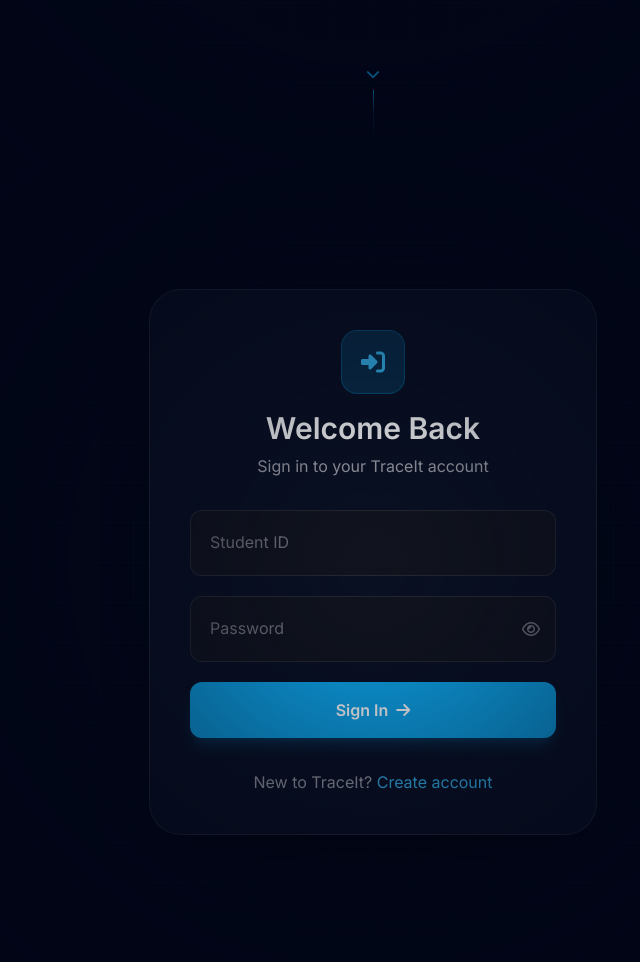
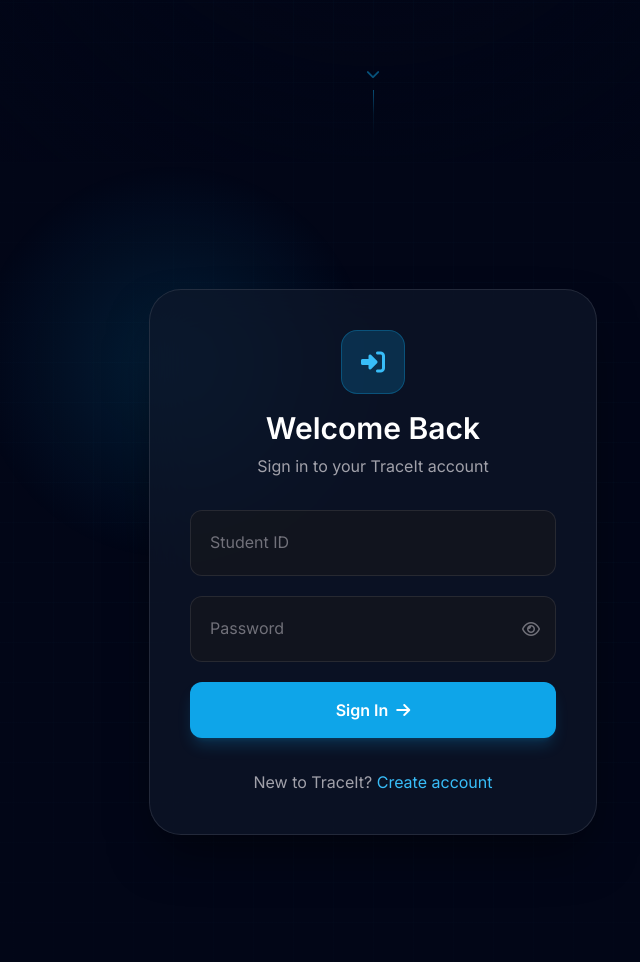
Before and after one commit to ikigai404/mini-project, a PHP site: page / in a window 1280 px wide. Shown: the part 638-1600 px from the top of the page, without its empty margins (267-907 px from the left). Run offline with PHP 8.4, Linux system fonts and the light colour scheme; data comes from the database, SQL or seed files in the repository; some libraries are stand-ins or nearby versions.

Commit message:
ui changes #1

```diff
--- a/index.php
+++ b/index.php
@@ -172,9 +172,9 @@
             position: fixed;
             width: 400px; height: 400px;
             background: radial-gradient(circle, rgba(14, 165, 233, 0.15) 0%, transparent 70%);
-            border-radius: 50%;
+            border-radius: 50%; pointer-events: none;
             pointer-events: none;
-            transform: translate(-50%, -50%);
+            transform: translate(-50%, -50%) translateZ(-1px);
             z-index: 1;
             transition: opacity 0.3s ease;
         }
@@ -183,10 +183,13 @@
         .map-fade { animation: mapFadeIn 0.5s ease-out; }
         @keyframes mapFadeIn { from { opacity: 0; transform: scale(0.98); } to { opacity: 1; transform: scale(1); } }
         #mapWrapper { transition: all 0.5s cubic-bezier(0.4, 0, 0.2, 1); }
+
+        /* Prevent glow from appearing over modals/panels */
+        .glass-panel, .modal-overlay > div { position: relative; z-index: 50; }
     </style>
 </head>
-<body class="bg-zinc-950 text-white min-h-screen overflow-x-hidden">
-    <div id="landing" class="page-section <?php echo isset($_SESSION['user_id']) ? 'hidden' : ''; ?> hero-bg min-h-screen flex flex-col items-center justify-center relative">
+<body class="bg-zinc-950 text-white min-h-screen overflow-x-hidden relative">
+    <div id="landing" class="page-section <?php echo isset($_SESSION['user_id']) ? 'hidden' : ''; ?> hero-bg min-h-screen flex flex-col items-center justify-center">
         <div id="pointer-glow"></div>
         <div class="max-w-6xl mx-auto px-6 text-center z-10">
             <div class="animate-item mb-6 inline-flex items-center gap-2 px-4 py-2 rounded-full bg-white/5 border border-white/10 backdrop-blur-md">
@@ -227,6 +230,7 @@
     </div>
 
     <div id="signin" class="page-section <?php echo (isset($_SESSION['user_id']) || (isset($auth_type) && $auth_type == 'success')) ? 'hidden' : ''; ?> min-h-screen hero-bg flex items-center justify-center p-6 relative">
+        <div id="pointer-glow"></div>
         <button onclick="window.scrollTo({top: 0, behavior: 'smooth'})" class="absolute top-8 left-8 text-white/50 hover:text-white transition-colors flex items-center gap-2">
             <i class="fa-solid fa-arrow-left"></i> Back
         </button>
@@ -273,6 +277,7 @@
     </div>
 
     <div id="signup" class="page-section <?php echo ($auth_type == 'success' && !isset($_SESSION['user_id'])) ? '' : 'hidden'; ?> min-h-screen hero-bg flex items-center justify-center p-6 relative">
+        <div id="pointer-glow"></div>
         <button onclick="showPage('signin'); window.scrollTo({top: 0, behavior: 'smooth'});" class="absolute top-8 left-8 text-white/50 hover:text-white transition-colors flex items-center gap-2">
             <i class="fa-solid fa-arrow-left"></i> Back
         </button>
@@ -324,6 +329,7 @@
 
     <?php if (isset($_SESSION['user_id'])): ?>
     <div id="dashboard" class="page-section hero-bg min-h-screen p-8">
+        <div id="pointer-glow"></div>
         <div class="max-w-6xl mx-auto relative z-10">
         <div class="flex justify-between items-center mb-10">
             <h1 class="logo-font text-4xl font-bold text-white tracking-tight">Trace<span class="text-sky-500">It</span> <span class="text-xs uppercase tracking-[0.3em] text-zinc-500 ml-2">v2.0</span></h1>
@@ -434,10 +440,12 @@
 
     <script>
         // 0. Pointer Glow Logic
-        const glow = document.getElementById('pointer-glow');
+        const glows = document.querySelectorAll('#pointer-glow');
         window.addEventListener('mousemove', (e) => {
-            glow.style.left = e.clientX + 'px';
-            glow.style.top = e.clientY + 'px';
+            glows.forEach(glow => {
+                glow.style.left = e.clientX + 'px';
+                glow.style.top = e.clientY + 'px';
+            });
         });
 
         // 1. UI Interactions
```
